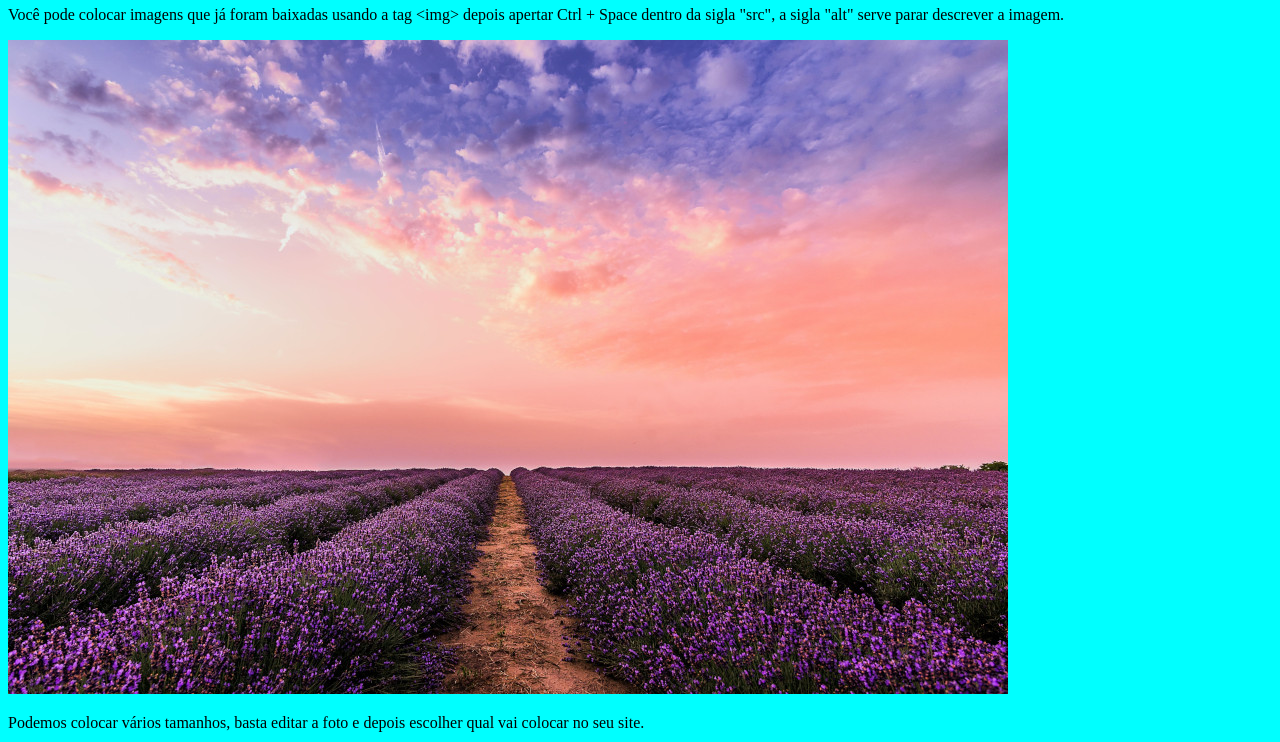
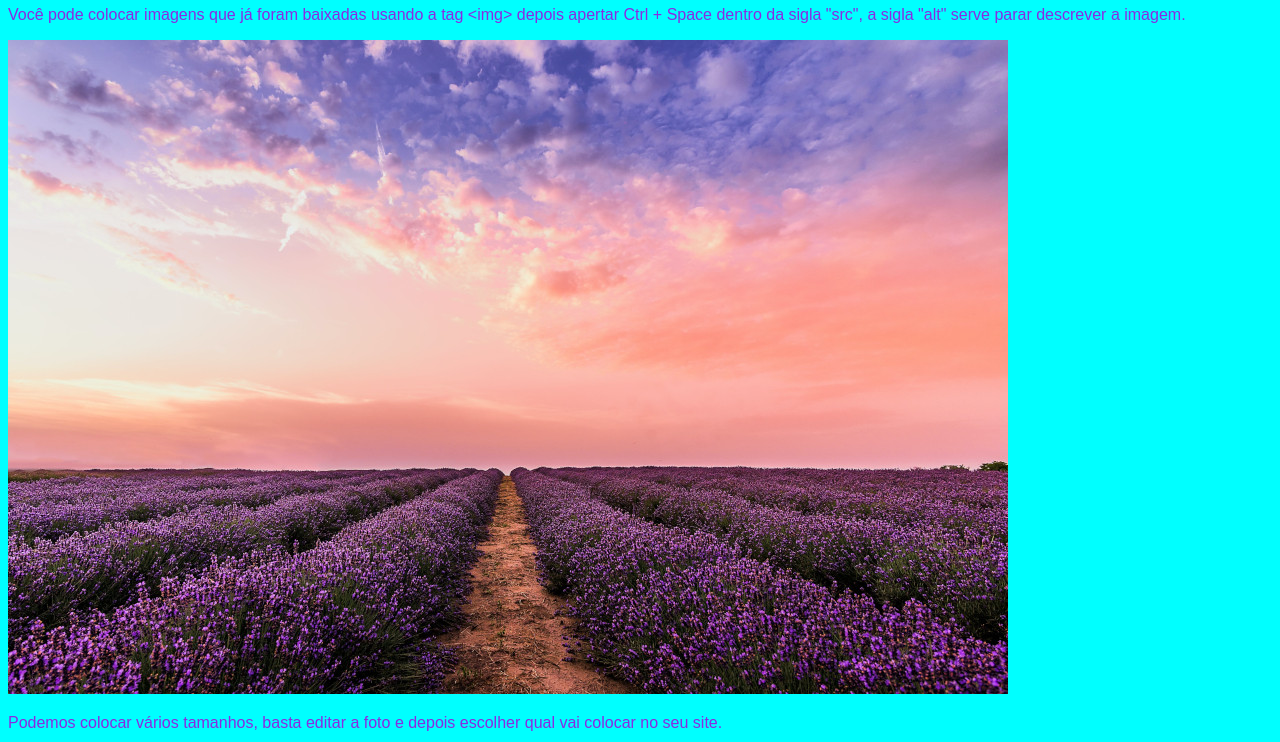
Before and after one commit to Aspass3/html-css, a plain HTML site: page exercício.1/index.html in a window 1280 px wide. Shown: the part 585-1327 px from the top of the page. Drawn offline with Linux system fonts and the light colour scheme.

Commit message:
Update style.css

```diff
--- a/exercício.1/style.css
+++ b/exercício.1/style.css
@@ -1 +1,4 @@
-body{background-color: aqua;}
+body{background-color: aqua;
+    font-family: Arial, Helvetica, sans-serif;
+    color: blueviolet;
+    background-image: linear-gradient( black yellow);}
```
